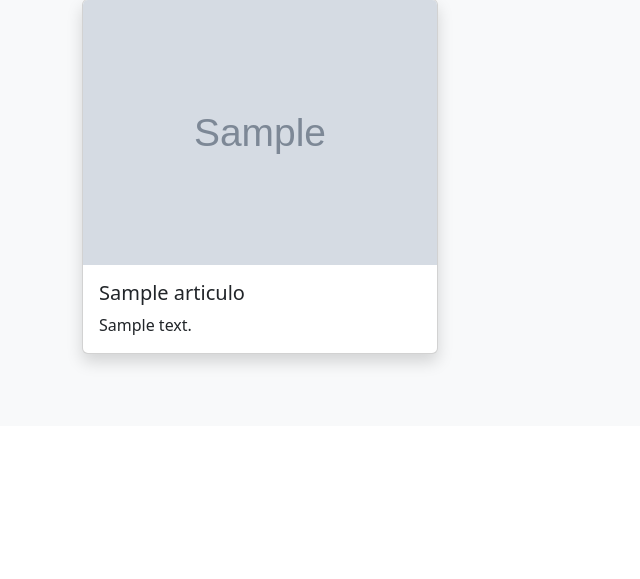
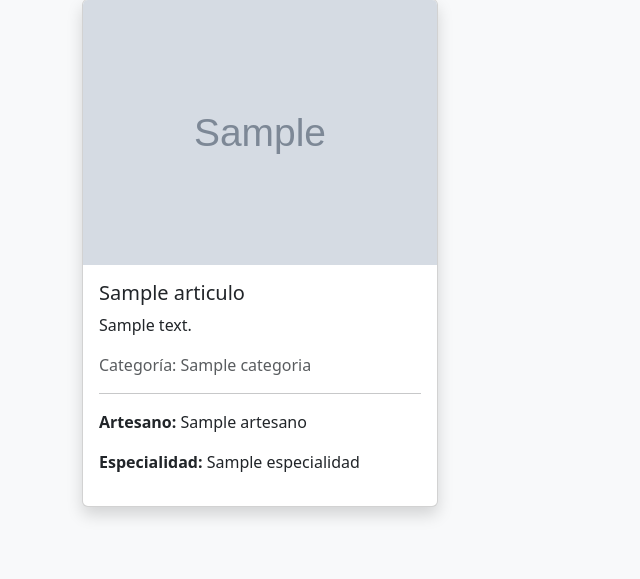
Before and after one commit to Smor3-dev/TuPrimeraPaginaMoreira, a Django app: template herreria/templates/buscar.html in a window 1280 px wide. Shown: the part 415-994 px from the top of the page, without its empty margins (0-640 px from the left). Before the commit the page ends 785 px from the top, so only its background shows below. Run offline with Django 3.2, Linux system fonts and the light colour scheme; the template is opened without the code that fills it: most values are stand-ins (such as "Sample title", 1, 10 or a date in 2020); grey boxes marked "Sample" are stand-in pictures.

Commit message:
Fix bug datos de artesano

```diff
--- a/herreria/templates/buscar.html
+++ b/herreria/templates/buscar.html
@@ -22,6 +22,10 @@
                     <div class="card-body">
                         <h5 class="card-title">{{ articulo.titulo }}</h5>
                         <p class="card-text">{{ articulo.descripcion }}</p>
+                        <p class="text-muted">Categoría: {{ articulo.categoria }}</p>
+                        <hr>
+                        <p><strong>Artesano:</strong> {{ articulo.artesano.nombre }}</p>
+                        <p><strong>Especialidad:</strong> {{ articulo.artesano.especialidad }}</p>
                     </div>
                 </div>
             </div>
```
Also changed, not shown: README.md, media/articulos/20231026_185446_MWTOpUv.jpg (added).
